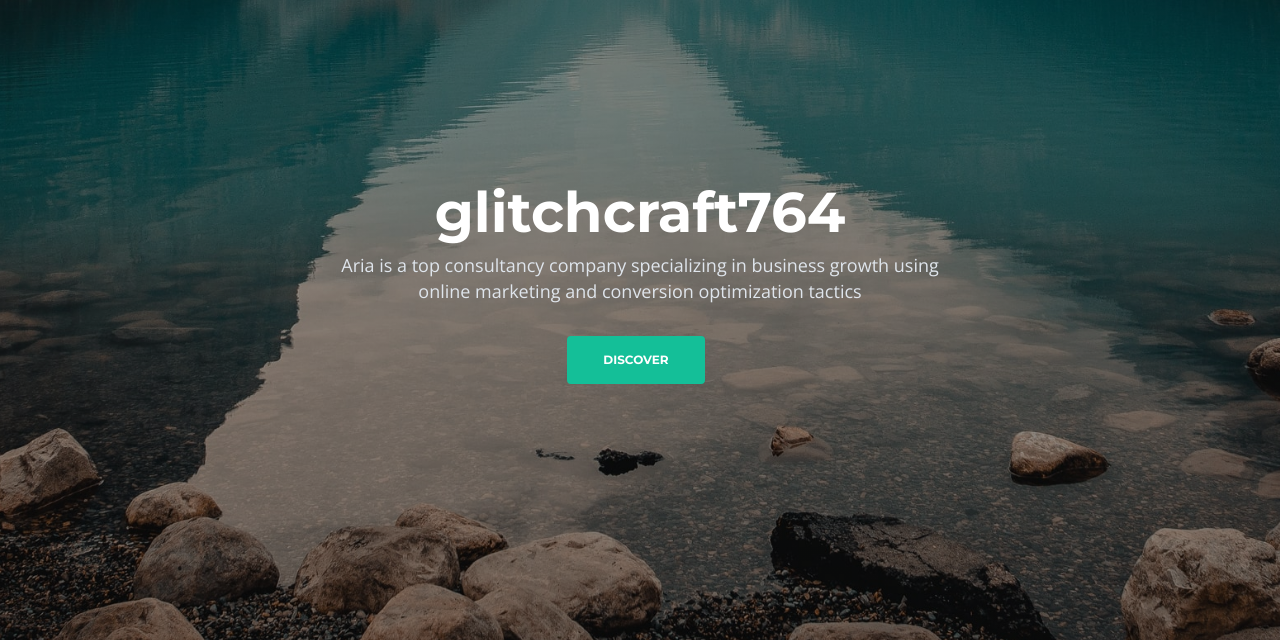
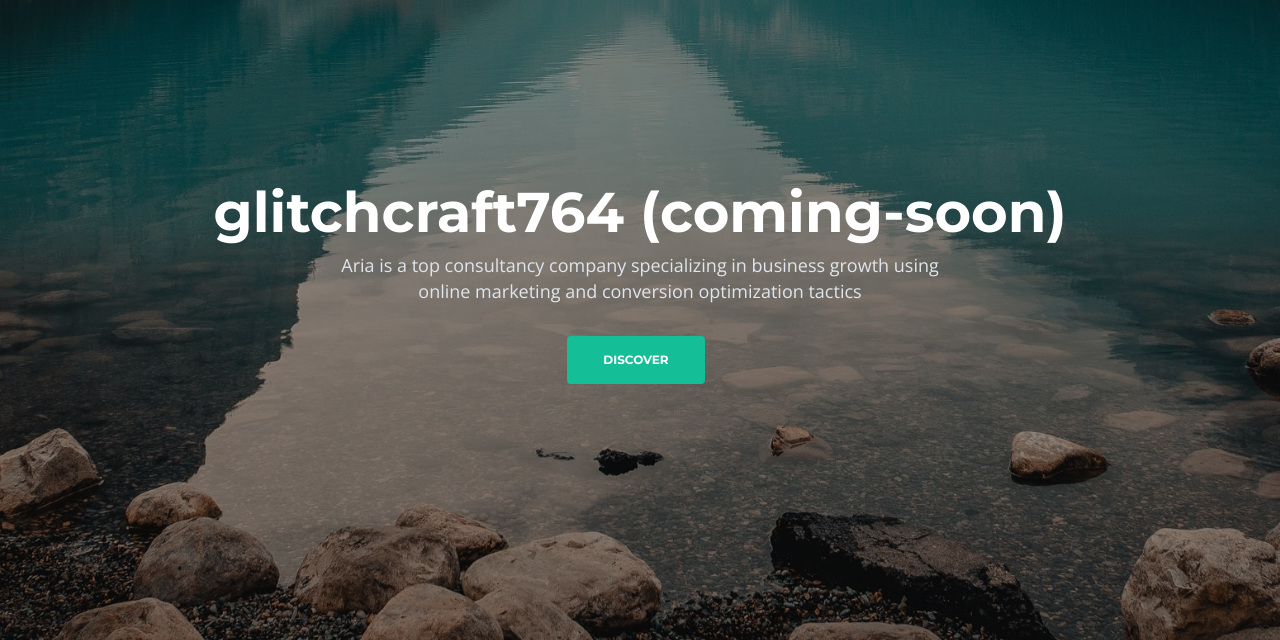
Before and after one commit to glitchcraft1/glitchcraft1.github.io, a plain HTML site: page index.html in a window 1280 px wide. Shown: the part 160-800 px from the top of the page. Drawn offline with nearby package versions, Linux system fonts and the light colour scheme.

Commit message:
Update index.html

```diff
--- a/index.html
+++ b/index.html
@@ -119,7 +119,7 @@
                 <div class="row">
                     <div class="col-lg-12">
                         <div class="text-container">
-                            <h1>glitchcraft764</h1>
+                            <h1>glitchcraft764 (coming-soon)</h1>
                             <p class="p-heading p-large">Aria is a top consultancy company specializing in business growth using online marketing and conversion optimization tactics</p>
                             <a class="btn-solid-lg page-scroll" href="#intro">DISCOVER</a>
                         </div>
```
